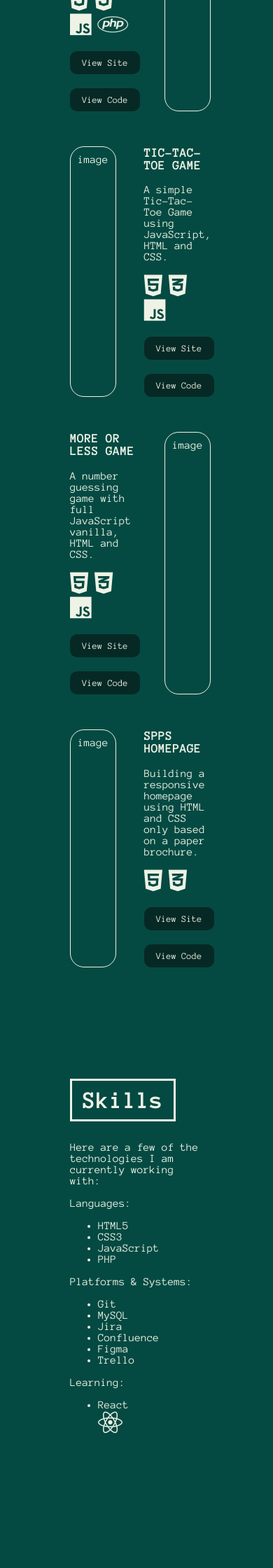
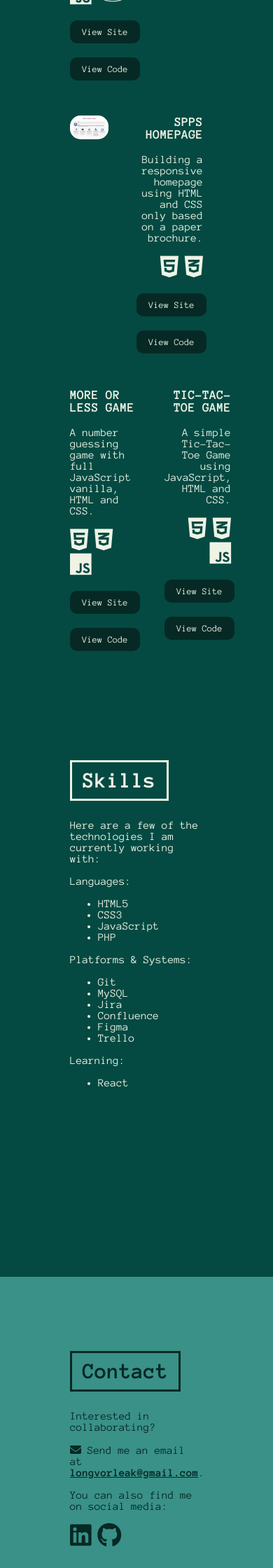
Before and after one commit to longvorleak/longvorleak.github.io, a PHP site: page / in a window 390 px wide; the page is wider, and only the part inside the window is pictured. Shown: the part 2800-5040 px from the top of that part at 70% size. Run offline with PHP 8.4, Linux system fonts and the light colour scheme; some libraries are stand-ins or nearby versions; some web fonts are replaced.

Commit message:
weather app css and add project image

```diff
--- a/Weather/script.js
+++ b/Weather/script.js
@@ -55,7 +55,7 @@ function getWeather(city = "seoul") {
 
 
             let temp = document.createElement('div');
-            temp.textContent = data.list[0].main.temp + '°';
+            temp.textContent = data.list[0].main.temp + '°C';
             temp.style.fontSize = "1.5em";
             temp.style.fontWeight = "bold";
             temp.style.color = "#03A9F4";
@@ -75,7 +75,7 @@ function getWeather(city = "seoul") {
             pressure.textContent = 'Pressure: ' + data.list[0].main.pressure + ' hPa';
 
             let feels = document.createElement('div');
-            feels.textContent = 'Feels like: ' + data.list[0].main.feels_like + '°';
+            feels.textContent = 'Feels like: ' + data.list[0].main.feels_like + '°C';
 
             let wind = document.createElement('div');
             wind.textContent = 'Wind: ' + data.list[0].wind.deg + '%';
@@ -124,7 +124,7 @@ function getWeather(city = "seoul") {
                 day.style.textTransform = "uppercase";
 
                 let temp = document.createElement('div');
-                temp.textContent = data.list[i].main.temp + '°';
+                temp.textContent = data.list[i].main.temp + '°C';
                 temp.id = "temp";
                 temp.style.fontSize = "1.5em";
                 temp.style.fontWeight = "bold";
--- a/index.html
+++ b/index.html
@@ -24,6 +24,7 @@
             <span class="hamburger-line"></span>
 
             <ul id="hamburger-menu" class="ul-nav">
+                <li id="ham-title">Vorleak's Portfolio</li>
                 <li><a href="#section-hero"><i class="fa-solid fa-house"></i> Home</a></li>
                 <li><a href="#section-about"><i class="fa-solid fa-user"></i> About Me</a></li>
                 <li><a href="#section-project"><i class="fa-solid fa-briefcase"></i> Projects</a></li>
@@ -56,6 +57,7 @@
         <div class="about-text">
             <p class="text-highlight">Hello there!👋🏼
             </br>
+            </br>
                 My name is <span class="name">Vorleak</span>.
             </br>
                  I'm a Belgian web developer based in Seoul, South Korea.
@@ -85,7 +87,9 @@
             <i class="fa-brands fa-square-git icon"></i>
             <div>
                 <!-- <button>View Site</button> -->
+                <a href="https://github.com/kosungjunmichael/JournalingProject" target="_blank">
                     <button>View Code</button>
+                </a>
             </div>
         </div>
     </div>
@@ -123,7 +127,7 @@
     <i class="fa-solid fa-database icon"></i>
             <div>
                 <!-- <button>View Site</button> -->
-                <button>View Code</button>
+                <!-- <button>View Code</button> -->
             </div>
         </div>
         <div class="project-image right">
@@ -133,7 +137,7 @@
 
     <div class="project">
         <div class="project-image left">
-            image
+            <img src="./public/images/weather.png" alt="weather project" class="projec-img">
         </div>
         <div class="project-text right">
             <h3 class="h3-title">Weather API</h3>
@@ -159,18 +163,44 @@
             <i class="fa-brands fa-js icon"></i>
             <i class="fa-brands fa-php icon"></i>
             <div>
-                <a href="https://github.com/longvorleak/longvorleak.github.io/tree/main/Currency" target="_blank"><button>View Site</button></a>
-                <a href="./Currency/index.html" target="_blank"><button>View Code</button></a>
+                <a href="./Currency/index.html" target="_blank"><button>View Site</button></a>
+                <a href="https://github.com/longvorleak/longvorleak.github.io/tree/main/Currency" target="_blank"><button>View Code</button></a>
             </div>
         </div>
         <div class="project-image right">
-            image
+            <img src="./public/images/crypto.png" alt="crypto project" class="projec-img">
         </div>
     </div>
 
     <div class="project">
         <div class="project-image left">
-            image
+            <img src="./public/images/spps.png" alt="spps project" class="projec-img">
+        </div>
+        <div class="project-text right">
+            <h3 class="h3-title">SPPS Homepage</h3>
+            <p>Building a responsive homepage using HTML and CSS only based on a paper brochure.</p>
+            <i class="fa-brands fa-html5 icon"></i>
+            <i class="fa-brands fa-css3-alt icon"></i>
+            <div>
+                <a href="./SPPS_Project/index.html" target="_blank"><button>View Site</button>
+                </a>
+                <a href="https://github.com/longvorleak/longvorleak.github.io/tree/main/SPPS_Project" target="_blank"><button>View Code</button></a>
+            </div>
+        </div>
+    </div>
+
+    <div class="project">
+        <div class="project-text left">
+            <h3 class="h3-title">More or Less game</h3>
+            <p>A number guessing game with full JavaScript vanilla, HTML and CSS.</p>
+            <i class="fa-brands fa-html5 icon"></i>
+            <i class="fa-brands fa-css3-alt icon"></i>
+            <i class="fa-brands fa-js icon"></i>
+            <div>
+                <a href="./GuessingNumber/index.html" target="_blank"><button>View Site</button></a>
+                <a href="https://github.com/longvorleak/longvorleak.github.io/tree/main/GuessingNumber" target="_blank"><button>View Code</button>
+                </a>
+            </div>
         </div>
         <div class="project-text right">
             <h3 class="h3-title">Tic-Tac-Toe game</h3>
@@ -183,40 +213,6 @@
                 </a>
                 <a href="https://github.com/longvorleak/longvorleak.github.io/tree/main/Tic-Tac-Toe" target="_blank"><button>View Code</button>
                 </a>
-            </div>
-        </div>
-    </div>
-
-    <div class="project">
-        <div class="project-text left">
-            <h3 class="h3-title">More or Less game</h3>
-            <p>A number guessing game with full JavaScript vanilla, HTML and CSS.</p>
-            <i class="fa-brands fa-html5 icon"></i>
-            <i class="fa-brands fa-css3-alt icon"></i>
-            <i class="fa-brands fa-js icon"></i>
-            <div>
-                <a href="./GuessingNumber/index.html",target="_blank"><button>View Site</button></a>
-                <button>View Code</button>
-            </div>
-        </div>
-        <div class="project-image right">
-            image
-        </div>
-    </div>
-
-    <div class="project">
-        <div class="project-image left">
-            image
-        </div>
-        <div class="project-text right">
-            <h3 class="h3-title">SPPS Homepage</h3>
-            <p>Building a responsive homepage using HTML and CSS only based on a paper brochure.</p>
-            <i class="fa-brands fa-html5 icon"></i>
-            <i class="fa-brands fa-css3-alt icon"></i>
-            <div>
-                <a href="./SPPS_Project/index.html" target="_blank"><button>View Site</button>
-                </a>
-                <button>View Code</button>
             </div>
         </div>
     </div>
@@ -250,19 +246,23 @@
 
     <p>Learning:</p>
     <ul>
-    <li>React</li> <i class="fa-brands fa-react icon"></i>
+        <li>React</li>
     </ul>
-
 </section>
 
 <section id="section-contact">
-    <h2>Contact</h2>
+    <h2 id="h2-contact">Contact</h2>
     <p>Interested in collaborating?</p>
     <i class="fa-solid fa-envelope"></i> Send me an email at
-    <a href = "mailto: longvorleak@gmail.com" class="email-link"> longvorleak@gmail.com</a>.
+    <a href = "mailto: longvorleak@gmail.com" id="email-link"> longvorleak@gmail.com</a>.
+    <p> You can also find me on social media:</p>
     <div class="socials">
+        <a href="https://www.linkedin.com/in/vorleak/" target="_blank">
             <i class="fa-brands fa-linkedin icon"></i>
+        </a>
+        <a href="https://github.com/longvorleak" target="_blank">
             <i class="fa-brands fa-github icon"></i>
+        </a>
     </div>
 </section>
 <footer>©2022 Vorleak. All rights reserved.</footer>
--- a/style.css
+++ b/style.css
@@ -24,6 +24,7 @@ html {
     color: var(--text-color);
     overflow-x: hidden;
     scroll-behavior: smooth;
+    scroll-snap-type: y mandatory;
 }
 
 * {
@@ -37,7 +38,7 @@ html, body {
 }
 
 h2 {
-    font-size: 2.2em;
+    font-size: 2em;
     font-weight: 700;
     border: solid 3px var(--text-color);
     width: fit-content;
@@ -90,11 +91,10 @@ button:hover {
 /* === NAVIGATION === */
 .ul-nav {
     list-style-type: none;
-    padding: 0;
-    margin: 0;
     display: flex;
     justify-content: space-around;
-    padding: 20px 0;
+    padding: 20px 0px;
+    box-sizing: border-box;
 }
 
 nav {
@@ -112,18 +112,21 @@ nav {
     width: fit-content;
     padding: 10px 15px;
     color: var(--text-color);
+    box-sizing: border-box;
 }
 
 /* === DEFAULT SECTION === */
-#section-about, #section-skills, #section-contact {
+#section-about, #section-skills {
     height: 100vh;
     padding: 80px 100px;
     box-sizing: border-box;
+    scroll-snap-align: start;
 }
 
 #section-project {
     padding: 50px 100px 0 100px;
     box-sizing: border-box;
+    scroll-snap-align: start;
 }
 
 /* === HERO SECTION === */
@@ -131,6 +134,7 @@ nav {
 #section-hero {
     width: 100vw;
     box-sizing: border-box;
+    scroll-snap-align: start;
 }
 
 #pro-pic {
@@ -202,11 +206,14 @@ nav {
 .name {
     color: var(--light-color);
     font-family: 'Dancing Script', cursive;
+    font-size: 1.4em;
 }
 
 #pro-manga-pic {
     border-radius: 50%;
-    width: 400px;
+    /* width: 380px; */
+    width: 90%;
+    height: auto;
 }
 /* === PROJECTS === */
 .project {
@@ -229,9 +236,9 @@ nav {
 
 .project-image {
     width: 50%;
-    border-radius: 20px;
-    padding: 10px;
-    border: 1px solid var(--text-color);
+    /* border-radius: 20px; */
+    /* padding: 10px; */
+    /* border: 1px solid var(--text-color); */
 }
 
 .left {
@@ -240,27 +247,45 @@ nav {
 
 .right {
     margin: 0 0 50px 20px;
+    text-align: right;
 }
 
-
-/* === CONTACT === */
-
-/* .skill-container {
-    border: solid 2px var(--text-color);
-    color: var(--text-color);
-    background-color: var(--dark-color);
-    width: 200px;
-    padding: 20px;
-    border-radius: 20px;
-} */
+.projec-img {
+    width: 100%;
+    border-radius: 15px;
+}
 
 /* === CONTACT === */
 
 #section-contact {
+    height: 90vh;
+    padding: 80px 100px;
+    box-sizing: border-box;
     background-color: var(--main-color);
+    color: var(--dark-color);
+    scroll-snap-align: start;
 }
-.email-link {
+
+#email-link {
     text-decoration: underline;
+    color: var(--dark-color);
+    font-weight: bold;
+}
+
+#email-link:active {
+    color: var(--dark-color);
+}
+
+#email-link:hover, .socials .icon:hover {
+    color: var(--text-color);
+}
+
+.socials .icon {
+    color: var(--dark-color);
+}
+
+#h2-contact {
+    border-color: var(--dark-color);
 }
 
 /* === FOOTER === */
@@ -270,11 +295,16 @@ footer {
     text-align: center;
     font-size: smaller;
     padding: 30px 0;
+    height: 10vh;
 }
 
 /* === HAMBURGER === */
 #hamburger {
 	display: none;
+}
+
+#ham-title {
+    font-size: 1.2em;
 }
 
 @media screen and (max-width: 780px) {
@@ -368,9 +398,9 @@ footer {
 		width: 100vw;
 		height: fit-content;
 		margin: -160px 0 0 0;
-		padding: 125px 50px 40px 50px;
+		padding: 150px 50px 40px 50px;
 		/* padding-top: 125px; */
-		right: -100px;
+		right: -50px;
 		background: var(--dark-color);
 		list-style-type: none;
 		-webkit-font-smoothing: antialiased;
```
Also changed, not shown: SPPS_Project/about.html (+20 -1 lines), SPPS_Project/contact.html (+19 -1 lines), SPPS_Project/index.html (+20 -1 lines), SPPS_Project/style.css (+136 -32 lines), Weather/style.css (+18 -10 lines), Weather/background.jpg (added), public/images/crypto.png (added), public/images/spps.png (added), 1 other file. Lines whose indentation alone changed are shown as unchanged.
